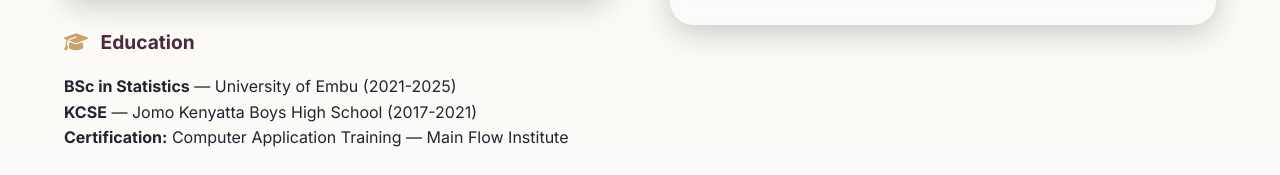
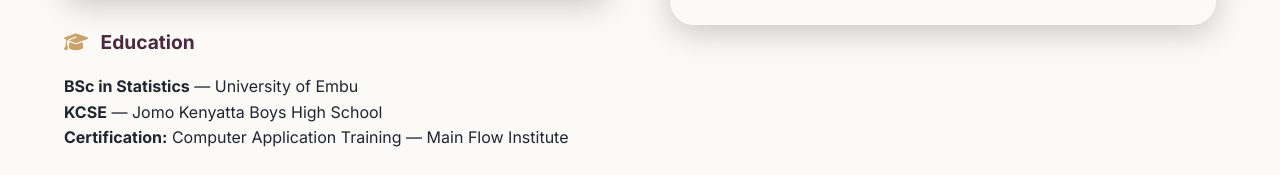
Before and after one commit to muiruripeter410-netizen/petermuiruri.github.io, a plain HTML site: page index.html in a window 1280 px wide. Shown: the part 3430-3605 px from the top of the page. Drawn offline with nearby package versions, Linux system fonts and the light colour scheme.

Commit message:
Update index.html

```diff
--- a/index.html
+++ b/index.html
@@ -287,8 +287,8 @@
 
                     <div class="education">
                         <h4><i class="fas fa-graduation-cap gold-icon"></i> Education</h4>
-                        <p><strong>BSc in Statistics</strong> — University of Embu (2021-2025)</p>
-                        <p><strong>KCSE</strong> — Jomo Kenyatta Boys High School (2017-2021)</p>
+                        <p><strong>BSc in Statistics</strong> — University of Embu</p>
+                        <p><strong>KCSE</strong> — Jomo Kenyatta Boys High School</p>
                         <p><strong>Certification:</strong> Computer Application Training — Main Flow Institute</p>
                     </div>
                 </div>
```
